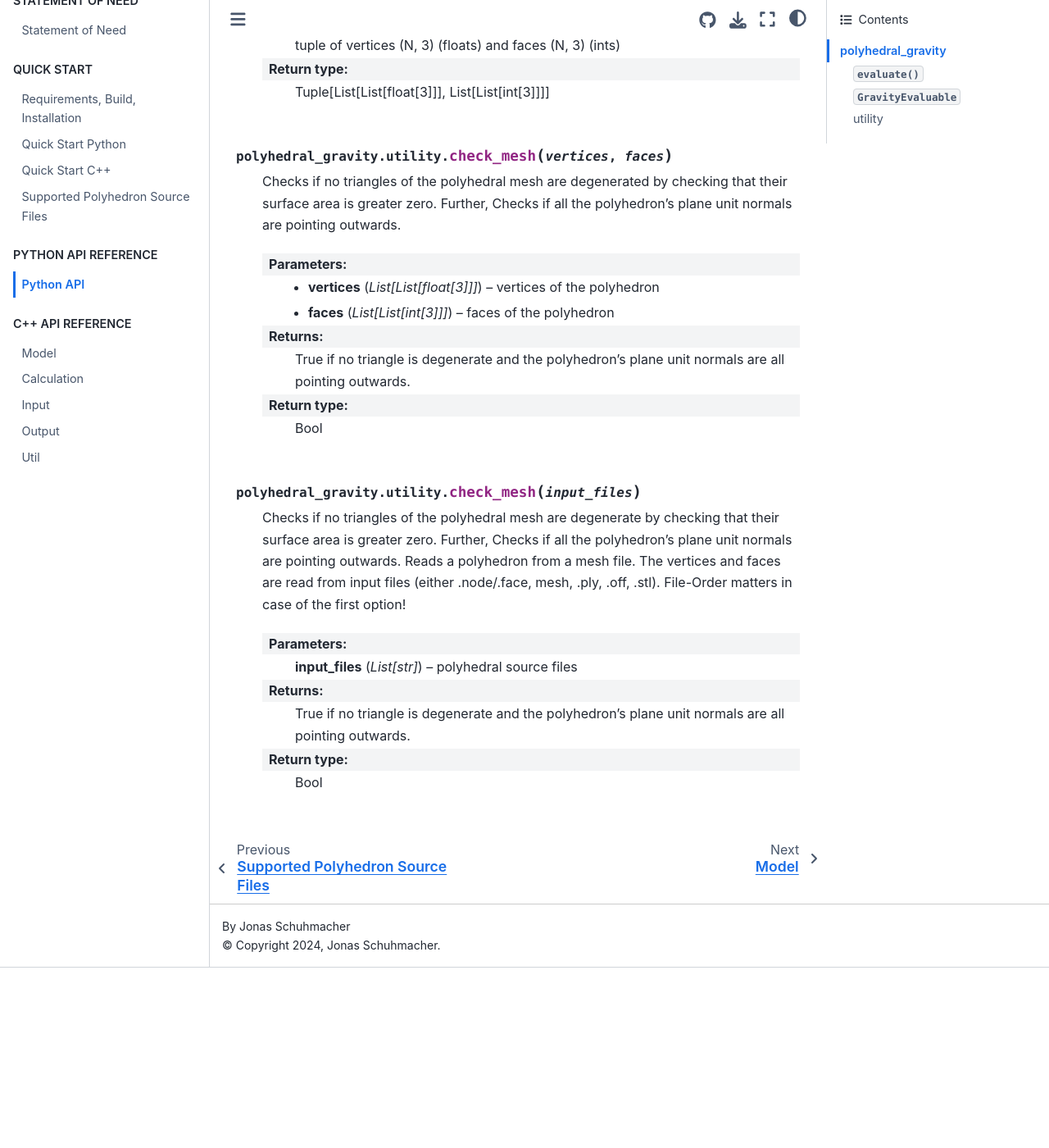
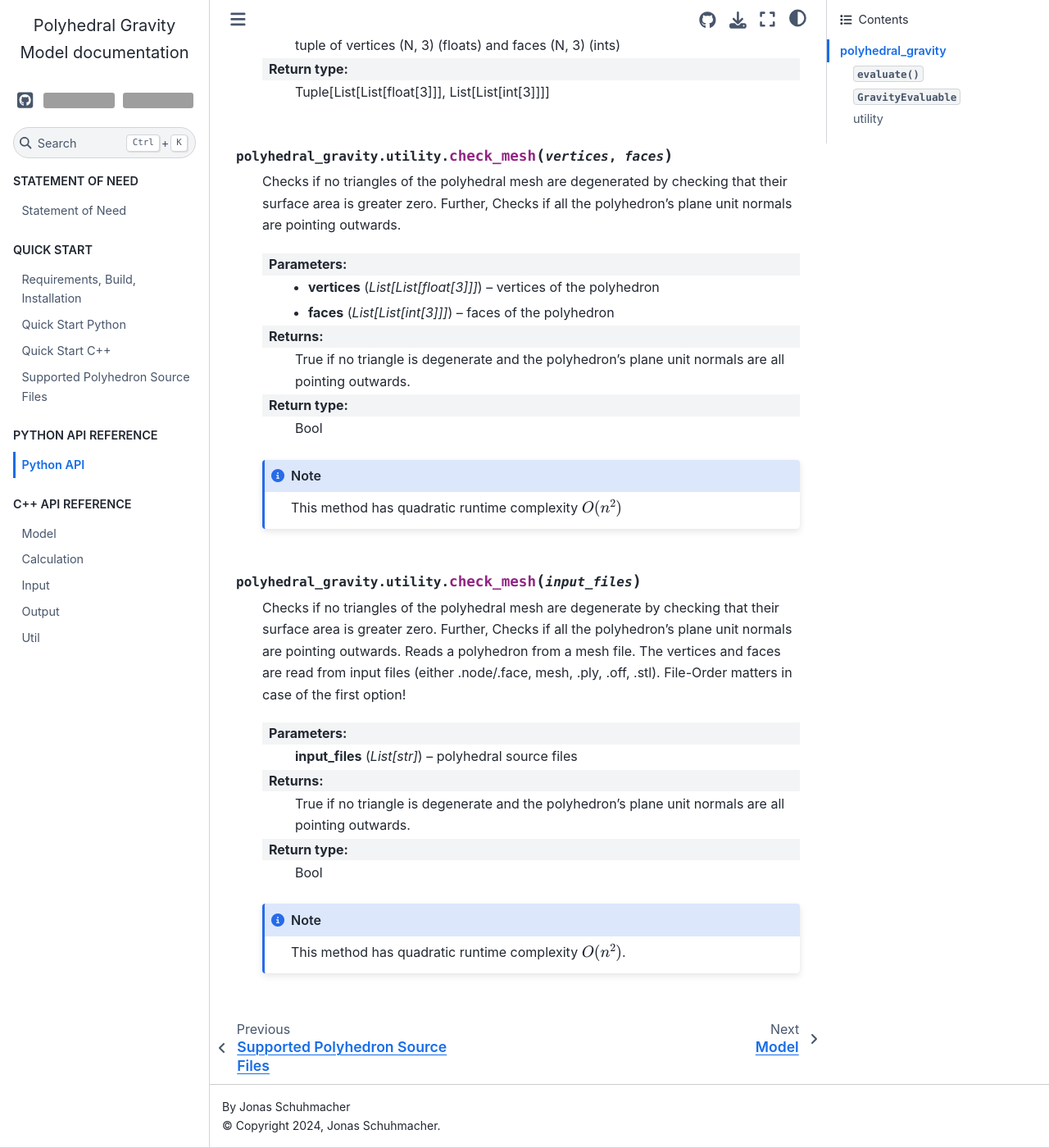
Before and after one commit to esa/polyhedral-gravity-model, a Sphinx documentation site: the page built from docs/api/python.rst, in a window 1280 px wide and 1400 px high, scrolled down 2283 px. Shown: the whole window at 82% size. Built offline with Sphinx 7.4.7 and the Sphinx Book theme 1.1.4, drawn with Linux system fonts in a browser that asks for light colours; before the commit the page ends 3463 px from its top, so only the background shows below that; grey boxes are pictures that could not be loaded.

```diff
--- a/docs/api/python.rst
+++ b/docs/api/python.rst
@@ -102,6 +102,9 @@ like it is required by the polyhedral-gravity model.
     :return: True if no triangle is degenerate and the polyhedron's plane unit normals are all pointing outwards.
     :rtype: Bool
 
+    .. note::
+        This method has quadratic runtime complexity :math:`O(n^2)`
+
 .. py:function:: check_mesh(input_files)
     :noindex:
 
@@ -114,3 +117,6 @@ like it is required by the polyhedral-gravity model.
     :param List[str] input_files: polyhedral source files
     :return: True if no triangle is degenerate and the polyhedron's plane unit normals are all pointing outwards.
     :rtype: Bool
+
+    .. note::
+        This method has quadratic runtime complexity :math:`O(n^2)`.
--- a/docs/quick_start_python.rst
+++ b/docs/quick_start_python.rst
@@ -3,7 +3,7 @@ Quick Start Python
 
 The use of the Python interface is pretty straight-forward since
 there is only one method: :code:`evaluate(..)` or the alternative
-class :code:`GravityEvaluable` caching the polyhedron data.
+class :code:`GravityEvaluable` caching the polyhedron.
 
 The method calls follow the same pattern as the C++ interface. Thus it is always:
 
```
Also changed, not shown: README.md (+16 -0 lines).
